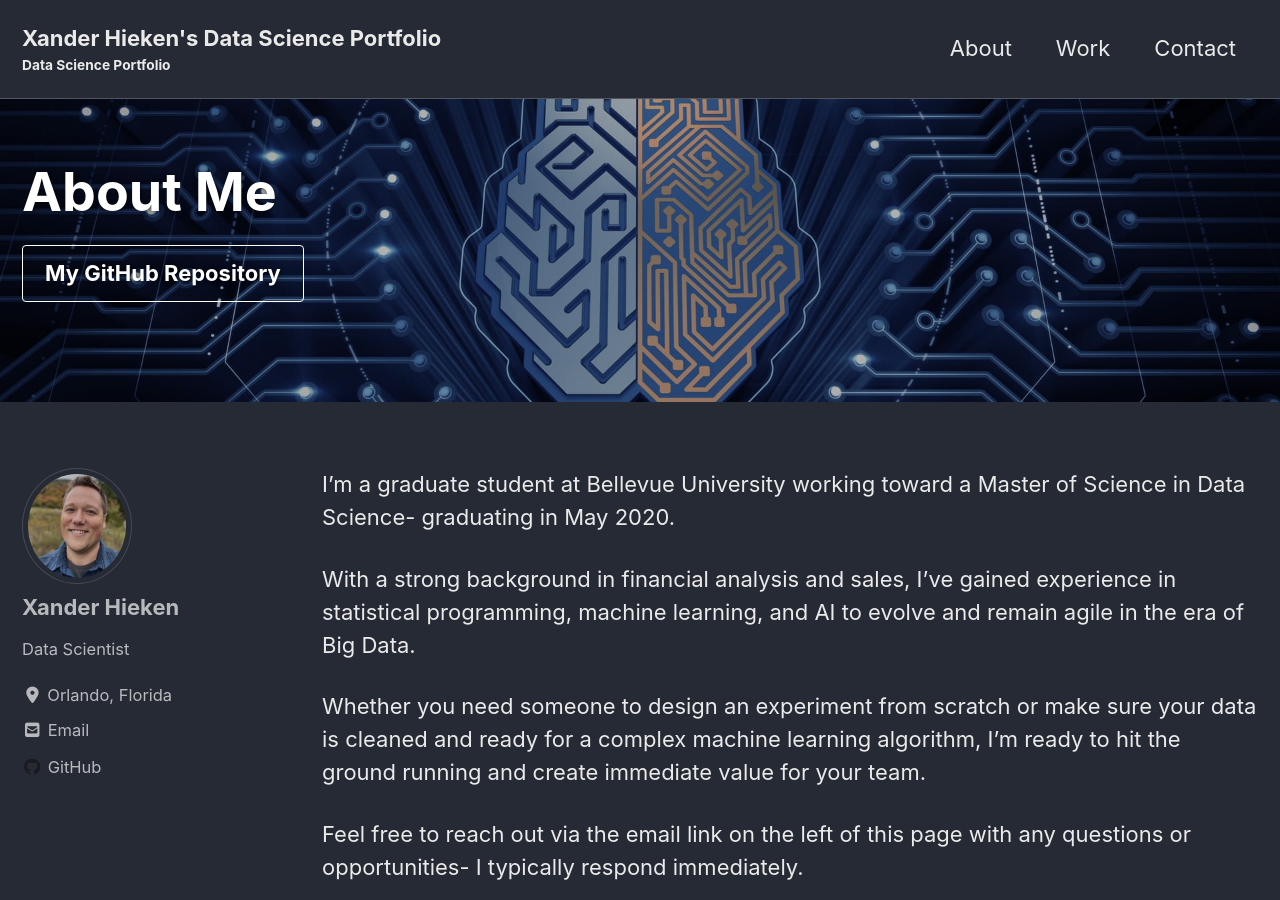
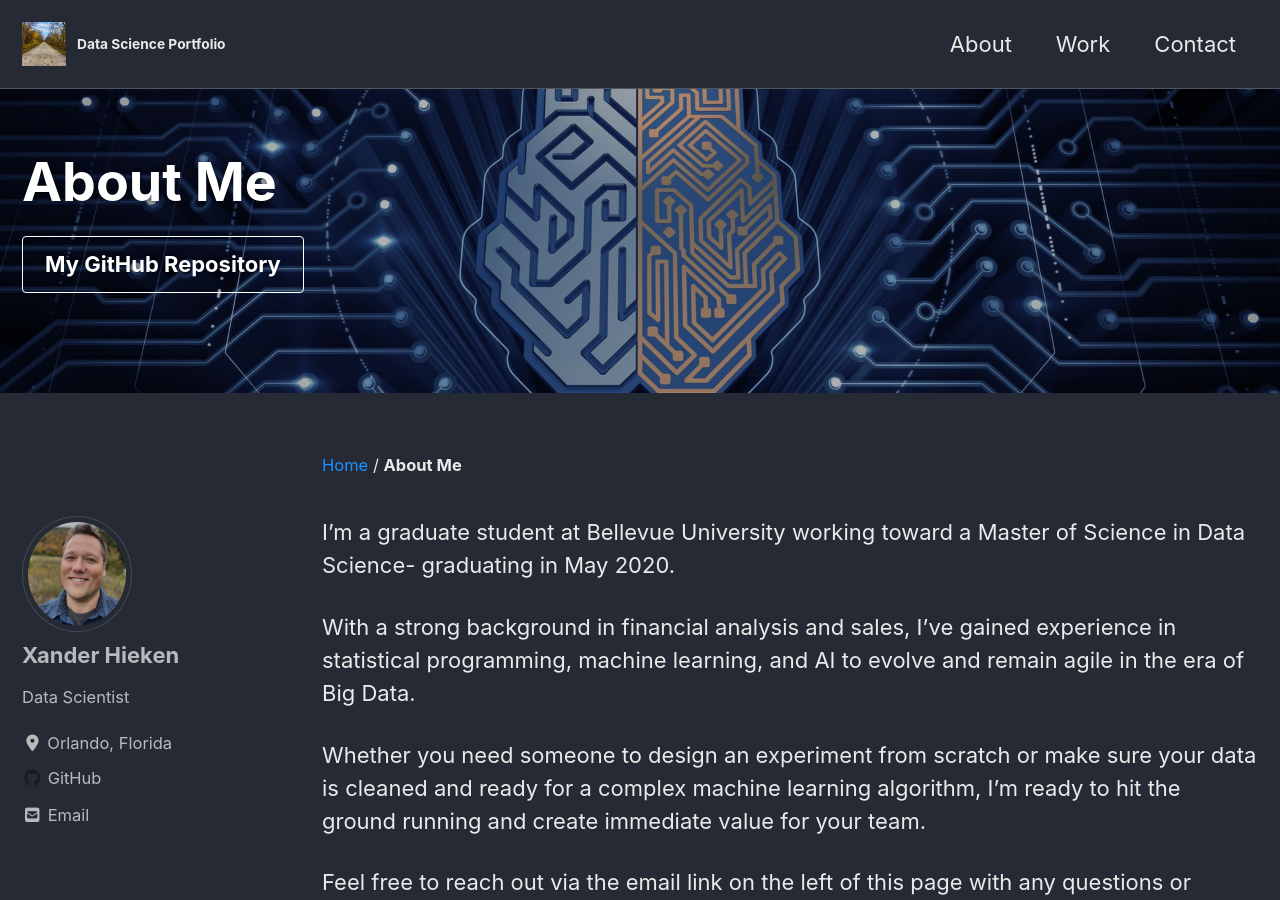
Before and after one commit to xanderhieken/xanderhieken.github.io, a Jekyll site: the page built from _pages/About.md, in a window 1280 px wide and 900 px high. Built offline with Jekyll 4.4.1, drawn with Linux system fonts in a browser that asks for light colours; cached includes are drawn as plain includes; nearby versions of some CDN libraries; some of the changed lines change nothing that is shown.

Commit message:
Update _config.yml

```diff
--- a/_config.yml
+++ b/_config.yml
@@ -24,9 +24,9 @@ url                      : "https://xanderhieken.github.io/"
 baseurl                  : # the subpath of your site, e.g. "/blog"
 repository               : "xanderhieken/xanderhieken.github.io"
 teaser                   : "assets/Tags.jpg"
-logo                     : # path of logo image to display in the masthead, e.g. "/assets/images/88x88.png"
-masthead_title           : # overrides the website title displayed in the masthead, use " " for no title
-# breadcrumbs            : false # true, false (default)
+logo                     : "assets/TinyTrail.jpg"
+masthead_title           : " " # overrides the website title displayed in the masthead, use " " for no title
+breadcrumbs              : true
 words_per_minute         : 200
 comments:
   provider               : # false (default), "disqus", "discourse", "facebook", "staticman", "staticman_v2", "utterances", "custom"
@@ -96,11 +96,11 @@ author:
   avatar           : "assets/AvatarPicture.jpeg"
   bio              : "Data Scientist"
   location         : "Orlando, Florida"
-  #email            : "xanderhieken@gmail.com"
+  email            : "xanderhieken@gmail.com"
   links:
-    - label: "Email"
-      icon: "fas fa-fw fa-envelope-square"
-      url: mailto:xanderhieken@gmail.com
+    #- label: "Email"
+      #icon: "fas fa-fw fa-envelope-square"
+      #url: mailto:xanderhieken@gmail.com
     #- label: "Website"
       #icon: "fas fa-fw fa-link"
       #url: "https://xanderhieken.github.io/"
@@ -123,6 +123,9 @@ footer:
     - label: "GitHub"
       icon: "fab fa-fw fa-github"
       url: "https://github.com/xanderhieken"
+    - label: "Email"
+      icon: "fas fa-fw fa-envelope-square"
+      url: mailto:xanderhieken@gmail.com
    #- label: "Instagram"
       #icon: "fab fa-fw fa-instagram"
       #url: "https://www.instagram.com/xanderhieken/"
```
